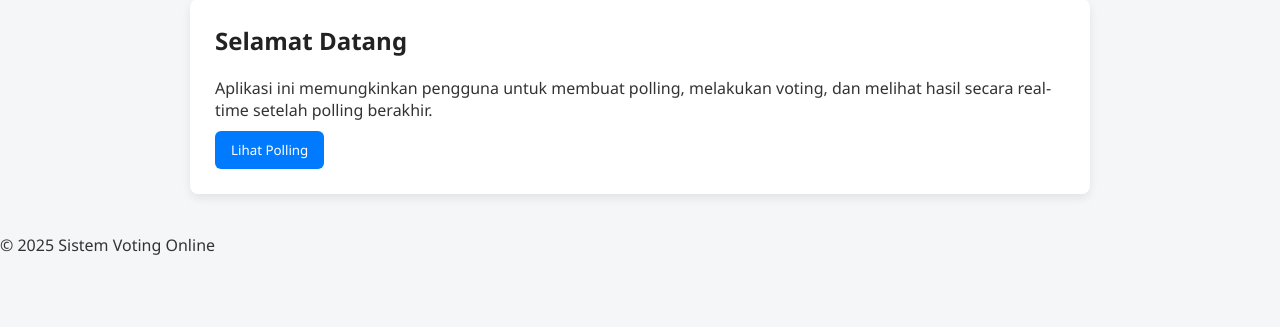
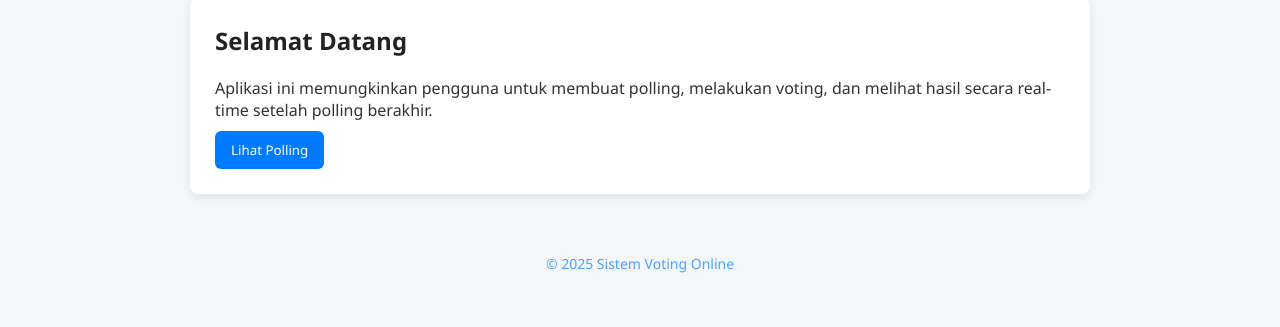
Before and after one commit to kadeksajajaya23/Project-Voting-Online, a PHP site: page /index.php in a window 1280 px wide. Shown: the part 218-545 px from the top of the page. Run offline with PHP 8.4, Linux system fonts and the light colour scheme.

Commit message:
Update code footer

```diff
--- a/layouts/footer.php
+++ b/layouts/footer.php
@@ -8,8 +8,8 @@
     <link rel="stylesheet" href="../assets/style.css">
 </head>
 <body>
-    <div class="footer">
-        &copy; <?= date('Y'); ?> Sistem Voting Online
-    </div>
+    <footer>
+       <span>&copy; <?= date('Y'); ?> Sistem Voting Online</span>
+    </footer>
 </body>
 </html>
```
